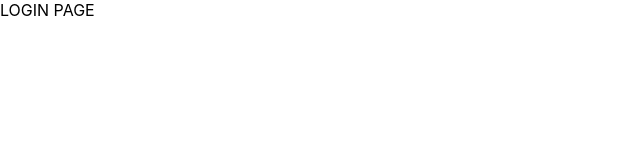
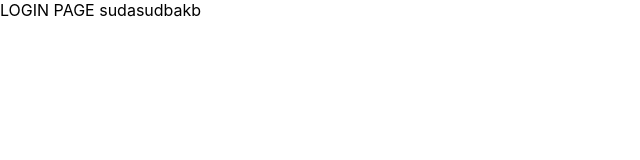
Before and after one commit to Jacob3075/Social-Network-Client, a React (Create React App) app: page /login in a window 1280 px wide. Shown: the top 160 px of the page, without its empty margins (0-640 px from the left). Built offline with nearby package versions, Linux system fonts and the light colour scheme.

Commit message:
added random chars

```diff
--- a/src/components/pages/LoginPage.jsx
+++ b/src/components/pages/LoginPage.jsx
@@ -1,6 +1,6 @@
 import React from "react";
 
 const LoginPage = () => {
-	return <div>LOGIN PAGE</div>;
+	return <div>LOGIN PAGE sudasudbakb</div>;
 };
 export default LoginPage;
```
